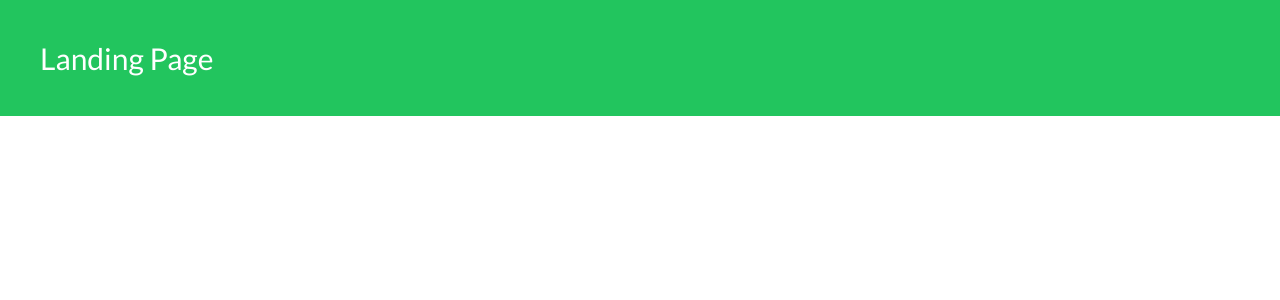
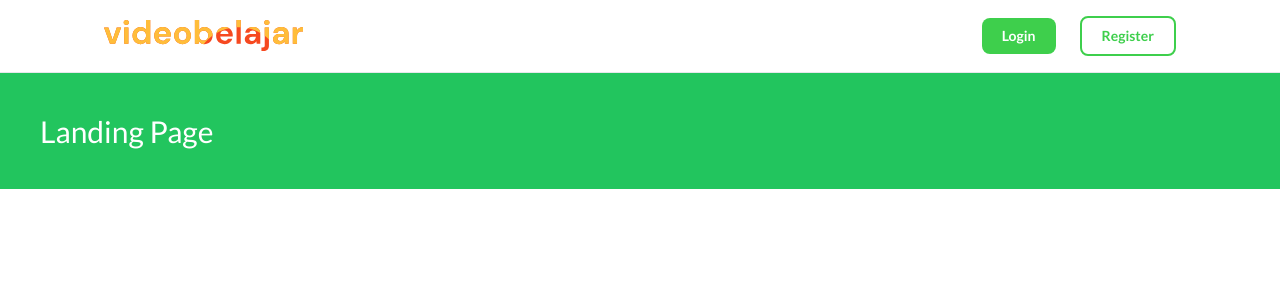
Before and after one commit to alvinreihans/videobelajar-react, a React (Vite) app: page / in a window 1280 px wide. Shown: the top 300 px of the page. Built offline with nearby package versions, Linux system fonts and the light colour scheme.

Commit message:
feat: create navbar with route-based logic

```diff
--- a/src/App.jsx
+++ b/src/App.jsx
@@ -2,14 +2,36 @@ import { BrowserRouter, Routes, Route } from 'react-router-dom';
 import Landing from './pages/Landing';
 import Login from './pages/Login';
 import Register from './pages/Register';
+import MainLayout from './layouts/MainLayout';
 
 function App() {
   return (
     <BrowserRouter>
       <Routes>
-        <Route path="/" element={<Landing />} />
-        <Route path="/login" element={<Login />} />
-        <Route path="/register" element={<Register />} />
+        <Route
+          path="/"
+          element={
+            <MainLayout>
+              <Landing />
+            </MainLayout>
+          }
+        />
+        <Route
+          path="/login"
+          element={
+            <MainLayout>
+              <Login />
+            </MainLayout>
+          }
+        />
+        <Route
+          path="/register"
+          element={
+            <MainLayout>
+              <Register />
+            </MainLayout>
+          }
+        />
       </Routes>
     </BrowserRouter>
   );
--- /dev/null
+++ b/src/components/Navbar.jsx
@@ -0,0 +1,63 @@
+import { Link, useLocation } from 'react-router-dom';
+import { useAuth } from '../context/AuthContext';
+
+export default function Navbar() {
+  const { user, logout } = useAuth();
+  const location = useLocation();
+
+  const isAuthPage =
+    location.pathname === '/login' || location.pathname === '/register';
+
+  return (
+    <header className="bg-white border-b border-gray-200 sticky top-0 z-50">
+      <div className="max-w-6xl mx-auto px-4 md:px-10 py-3 md:py-4 flex items-center justify-between">
+        <Link to="/" className="flex-shrink-0">
+          <img src="/logo.svg" alt="videobelajar" className="h-6 md:h-8" />
+        </Link>
+
+        {!isAuthPage && (
+          <div className="hidden md:flex items-center gap-6">
+            {user && (
+              <button className="text-gray-700 font-semibold hover:text-green-500 transition">
+                Kategori
+              </button>
+            )}
+
+            {!user ? (
+              <>
+                <Link
+                  to="/login"
+                  className="bg-[#3ECF4C] hover:bg-green-600 text-white font-semibold px-5 py-2 rounded-lg text-sm transition">
+                  Login
+                </Link>
+
+                <Link
+                  to="/register"
+                  className="border-2 border-[#3ECF4C] text-[#3ECF4C] hover:bg-green-50 font-semibold px-5 py-2 rounded-lg text-sm transition">
+                  Register
+                </Link>
+              </>
+            ) : (
+              <>
+                <div className="relative group">
+                  <img
+                    src="avatar-user.svg"
+                    className="w-9 h-9 rounded-md cursor-pointer border"
+                  />
+
+                  <div className="absolute right-0 mt-2 hidden group-hover:block bg-white border shadow rounded-lg p-2 min-w-[120px]">
+                    <button
+                      onClick={logout}
+                      className="w-full text-left text-red-500 text-sm hover:bg-gray-100 px-2 py-1 rounded">
+                      Logout
+                    </button>
+                  </div>
+                </div>
+              </>
+            )}
+          </div>
+        )}
+      </div>
+    </header>
+  );
+}
--- /dev/null
+++ b/src/layouts/MainLayout.jsx
@@ -0,0 +1,10 @@
+import Navbar from '../components/Navbar';
+
+export default function MainLayout({ children }) {
+  return (
+    <>
+      <Navbar />
+      <main>{children}</main>
+    </>
+  );
+}
```
Also changed, not shown: public/avatar-user.svg (added), public/logo.svg (added).
